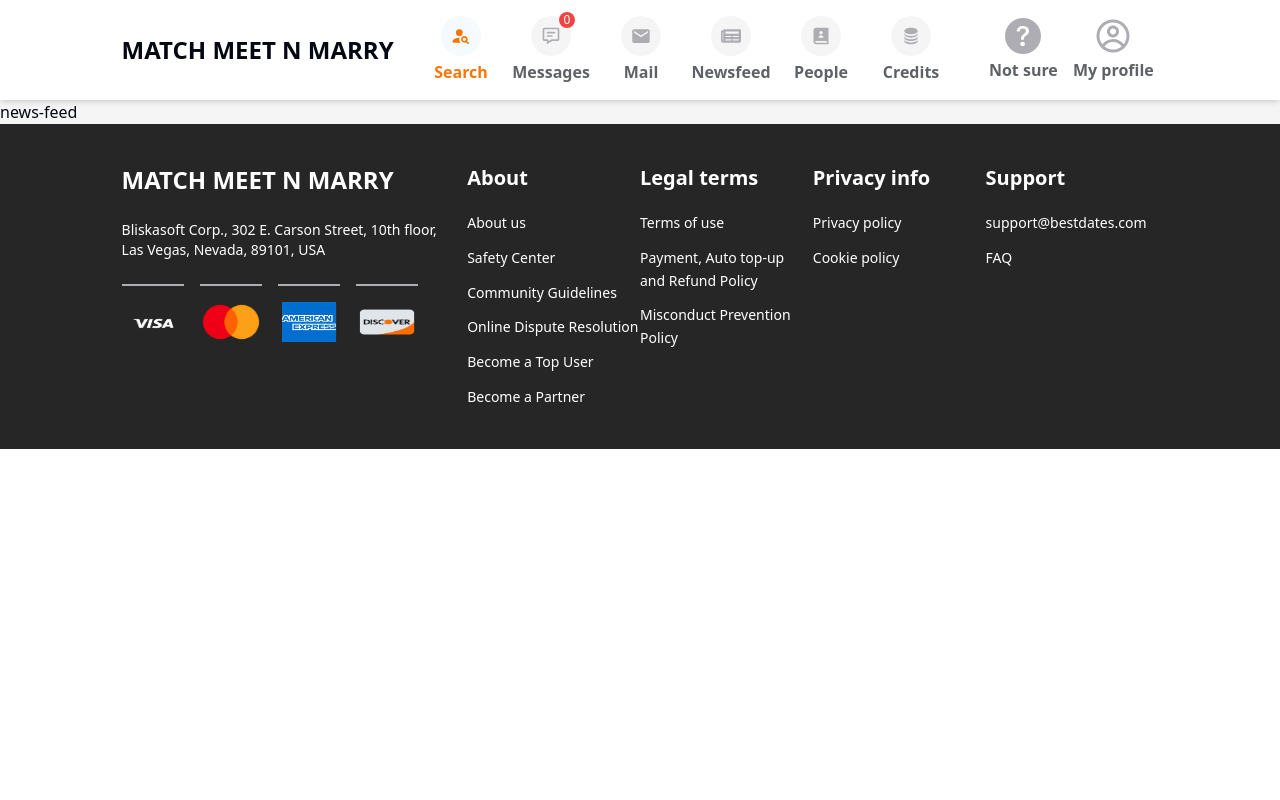
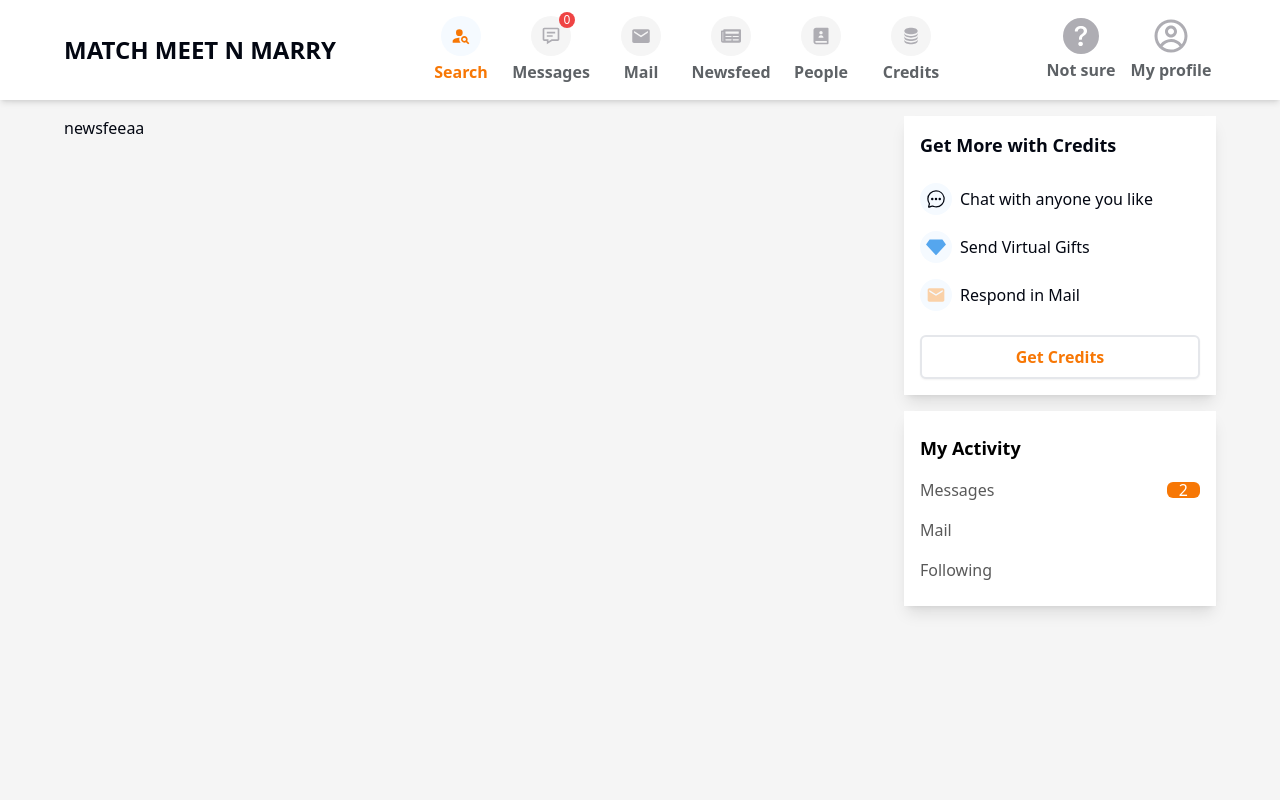
Before and after one commit to Badshah-Alam/mmm, a Next.js app: page /news-feed in a window 1280 px wide. Shown: the top 800 px of the page. Built offline with nearby package versions, Linux system fonts and the light colour scheme.

Commit message:
last commit

```diff
--- a/app/(pages)/chat/page.tsx
+++ b/app/(pages)/chat/page.tsx
@@ -6,7 +6,7 @@ import InboxFilter from './_components/inbox-filter';
 
 const ChartPage = () => {
   return (
-    <div className="max-w-[1560px] min-h-screen w-full lg:w-[81%] lg:py-4  mx-auto">
+    <div className="max-w-[1560px] min-h-screen w-full lg:w-[90%] lg:py-4  mx-auto">
 
     <div className="flex justify-between items-start w-full ">
       <div className="w-full flex lg:mr-4 ">
@@ -14,7 +14,7 @@ const ChartPage = () => {
       <InboxFilter/>
       <MessageInbox/>
         </div>
-      <div className="hidden lg:block w-[312px]">
+      <div className="hidden xl:block min-w-[312px] w-[312px]">
         <PaidFeatures />
       </div>
     </div>
--- a/app/(pages)/mails/page.tsx
+++ b/app/(pages)/mails/page.tsx
@@ -4,14 +4,14 @@ import Mail from './_componets/mail'
 
 const page = () => {
   return (
-    <div className="max-w-[1560px] min-h-screen w-full lg:w-[81%] lg:py-4  mx-auto">
+    <div className="max-w-[1560px] min-h-screen w-full lg:w-[90%] lg:py-4  mx-auto">
 
     <div className="flex justify-between items-start w-full ">
       <div className="w-full flex lg:mr-4 ">
 
     <Mail/>
         </div>
-      <div className="hidden lg:block w-[312px]">
+      <div className="hidden xl:block min-w-[312px] w-[312px]">
         <PaidFeatures />
       </div>
     </div>
--- /dev/null
+++ b/app/(pages)/news-feed/_componets/news-feed.tsx
@@ -0,0 +1,11 @@
+import React from 'react'
+
+const NewsFeed = () => {
+  return (
+    <div>
+      newsfeeaa
+    </div>
+  )
+}
+
+export default NewsFeed
--- a/app/(pages)/news-feed/page.tsx
+++ b/app/(pages)/news-feed/page.tsx
@@ -1,8 +1,21 @@
 import React from 'react'
+
+import PaidFeatures from '@/app/_components/paid-features/paid-features'
+import NewsFeed from './_componets/news-feed'
 
 const page = () => {
   return (
-    <div>news-feed</div>
+    <div className="max-w-[1560px] min-h-screen w-full lg:w-[90%] lg:py-4  mx-auto">
+
+      <div className="flex justify-between items-start w-full ">
+        <div className="w-full flex flex-col lg:mr-4">
+      <NewsFeed/>
+          </div>
+        <div className="hidden  xl:block min-w-[312px] w-[312px]">
+          <PaidFeatures />
+        </div>
+      </div>
+    </div>
   )
 }
 
--- a/app/(pages)/search/page.tsx
+++ b/app/(pages)/search/page.tsx
@@ -6,14 +6,14 @@ import PaidFeatures from '@/app/_components/paid-features/paid-features';
 
 const Page = () => {
   return (
-    <div className="max-w-[1560px] min-h-screen w-full lg:w-[81%] lg:py-4  mx-auto">
+    <div className="max-w-[1560px] min-h-screen w-full lg:w-[90%] lg:py-4  mx-auto">
 
       <div className="flex justify-between items-start w-full ">
         <div className="w-full flex flex-col lg:mr-4">
            <SearchNav />
           <SearchCart />
           </div>
-        <div className="hidden lg:block w-[312px]">
+        <div className="hidden  xl:block min-w-[312px] w-[312px]">
           <PaidFeatures />
         </div>
       </div>
--- a/app/_components/footer/footer.tsx
+++ b/app/_components/footer/footer.tsx
@@ -6,7 +6,7 @@ import Image from 'next/image';
 const Footer = () => {
     return (
         <footer className='bg-[#262626]   w-full'>
-            <div className='max-w-[1560px]  w-full md:w-[81%] mx-auto px-4 md:px-0'>
+            <div className='max-w-[1560px]  w-full md:w-[90%] mx-auto px-4 md:px-0'>
                 <div className="grid grid-cols-1 md:grid-cols-2 lg:grid-cols-6   gap-y-10 lg:py-10 pt-10 pb-32">
                     {/* Left Section */}
                     <div className='col-span-2 text-white lg:pr-2 xl:pr-0'>
--- a/app/_components/navbar/navbar.tsx
+++ b/app/_components/navbar/navbar.tsx
@@ -12,7 +12,7 @@ const Navbar = () => {
     return (
         <div className='sticky top-0 z-50 bg-[#ffffff] shadow-md'>
             <div className='hidden lg:block' >
-            <div className='max-w-[1560px] w-[81%] mx-auto flex justify-between items-center '>
+            <div className='max-w-[1560px] w-[90%] mx-auto flex justify-between items-center '>
                 <div>
                     <p className='text-[18px] xl:text-2xl uppercase font-semibold'>Match Meet n Marry</p>
                 </div>
--- a/app/_components/paid-features/paid-features.tsx
+++ b/app/_components/paid-features/paid-features.tsx
@@ -4,7 +4,7 @@ import React from 'react'
 
 const PaidFeatures = () => {
   return (
-    <div className='flex flex-col gap-y-4'>
+    <div className='flex flex-col gap-y-4 '>
       <div className='flex flex-col gap-y-4 shadow-lg bg-white py-4 px-4'>
         <p className='text-[18px] font-semibold'>Get More with Credits</p>
         <div className='flex flex-col '>
--- a/components/ui/select.tsx
+++ b/components/ui/select.tsx
@@ -19,7 +19,7 @@ const SelectTrigger = React.forwardRef<
   <SelectPrimitive.Trigger
     ref={ref}
     className={cn(
-      "flex h-9 w-full items-center justify-between whitespace-nowrap rounded-md border border-input bg-transparent px-3 py-2 text-sm shadow-sm ring-offset-background placeholder:text-muted-foreground focus:outline-none focus:ring-1 focus:ring-ring disabled:cursor-not-allowed disabled:opacity-50 [&>span]:line-clamp-1",
+      "flex h-11 w-full items-center justify-between whitespace-nowrap rounded-md border border-input bg-transparent px-3 py-2 text-sm shadow-sm ring-offset-background placeholder:text-muted-foreground focus:outline-none focus:ring-1 focus:ring-ring disabled:cursor-not-allowed disabled:opacity-50 [&>span]:line-clamp-1",
       className
     )}
     {...props}
```
